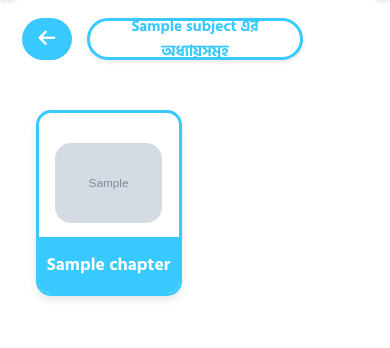
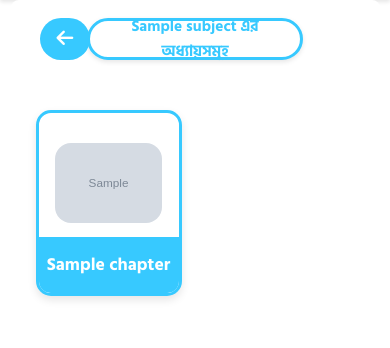
Before and after one commit to mujahidulhasan/polyquiz-main-website, a Flask app: page /user/select_chapter/1 in a window 390 px wide. Shown: the part 72-420 px from the top of the page. Run offline with Flask 3, Linux system fonts and the light colour scheme; tables that the repository leaves empty hold one stand-in row (values such as "Sample post"); grey boxes marked "Sample" are stand-in pictures; some libraries are stand-ins or nearby versions.

Commit message:
PolyQuiz: Latest UI/UX design updates for homepage and responsive layout

```diff
--- a/static/css/style.css
+++ b/static/css/style.css
@@ -690,7 +690,7 @@ footer p {
     font-size: 0.8rem;
     position: absolute;
     top: 140px;
-    left: 290px;
+    left: 270px;
 }
 .quiz-question-box h3, .quiz-question-box p {
     color: white; /* White text for question */
@@ -860,7 +860,7 @@ footer p {
         height: 22px !important;
         border-radius: 30px !important;
         position: absolute;
-        right: 318px;
+        right: 300px;
         top: 90px;
         background-color: var(--accent-sky-blue);
     }
```
Also changed, not shown: instance/site.db.
